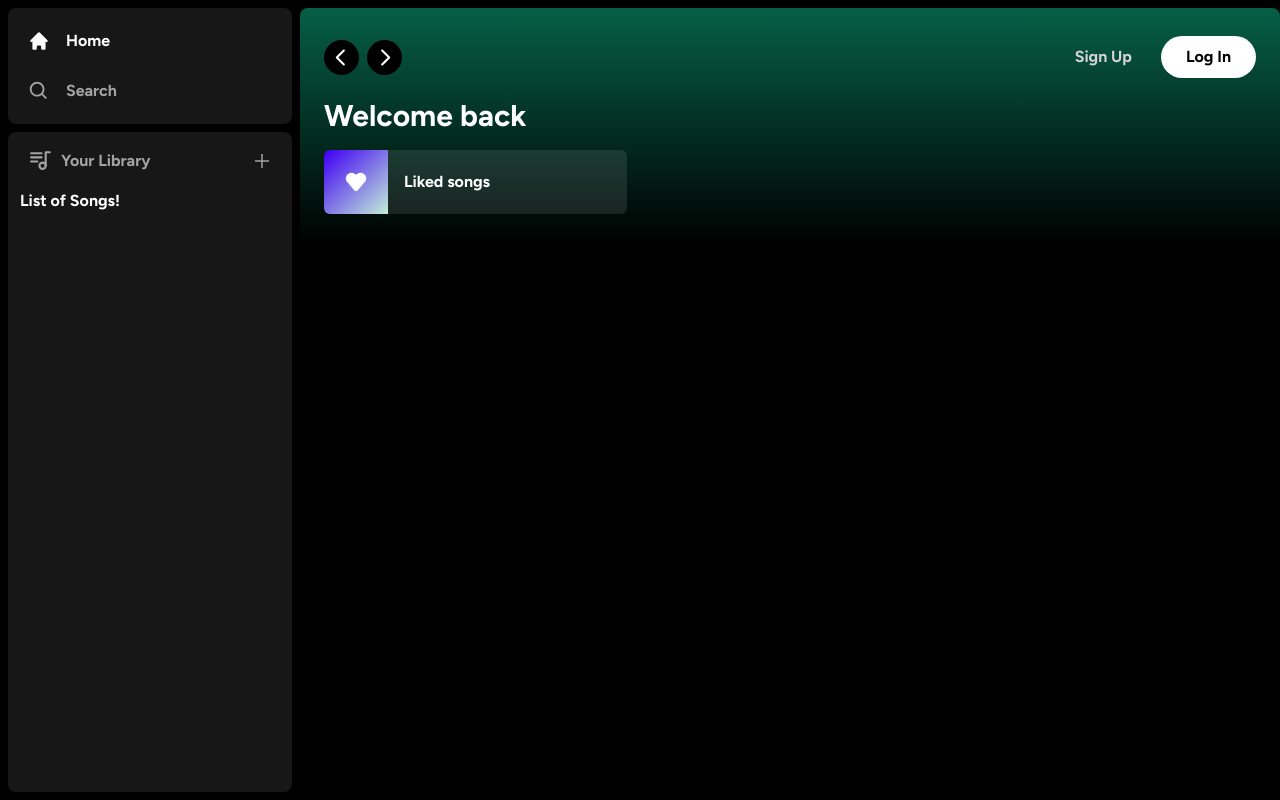
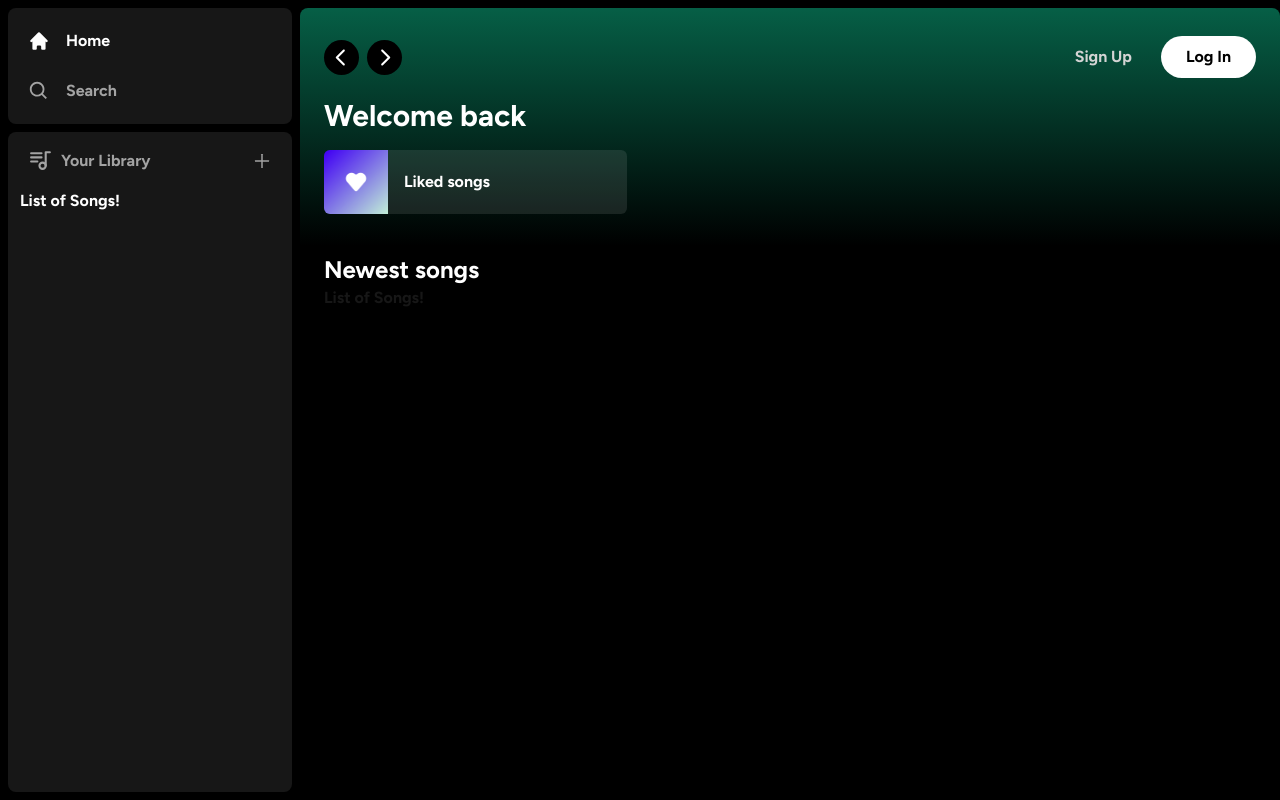
Before and after one commit to Muhammad-Hilmann-f/spotify-clone, a Next.js app: page / in a window 1280 px wide. Built offline with nearby package versions, Linux system fonts and the light colour scheme.

Commit message:
add main content #1

```diff
--- a/app/(site)/page.tsx
+++ b/app/(site)/page.tsx
@@ -9,10 +9,20 @@
           <div className="mb-2">
             <h1 className="text-white text-3xl font-semibold">Welcome back</h1>
             <div className="grid grid-cols-1 sm:grid-cols-2 xl:grid-cols-3 2xl:grid-cols-4 gap-3 mt-4">
-              <ListItem image="/images/liked.png" name="Liked songs" />
+              <ListItem
+                image="/images/liked.png"
+                name="Liked songs"
+                href="liked"
+              />
             </div>
           </div>
         </Header>
+        <div className="mt-2 mb-7 px-6">
+          <div className="flex juatify-between items-center">
+            <h1 className="text-white text-2xl font-semibold">Newest songs</h1>
+          </div>
+          <div>List of Songs!</div>
+        </div>
       </div>
     </>
   );
--- a/components/ListItem.tsx
+++ b/components/ListItem.tsx
@@ -1,7 +1,7 @@
 "use client";
 
 import Image from "next/image";
-import { useRouter } from "next/router";
+import { useRouter } from "next/navigation";
 import { FaPlay } from "react-icons/fa";
 
 interface ListItemProps {
@@ -10,13 +10,16 @@
   href: string;
 }
 const ListItem: React.FC<ListItemProps> = ({ image, name, href }) => {
-  //const router = useRouter();
+  const router = useRouter();
   const onClick = () => {
     // add authentication before push
     router.push(href);
   };
   return (
-    <button className="relative group flex items-center rounded-md overflow-hidden gap-x-4 bg-neutral-100/10 hover:bg-neutral-100/20 transition pr-4">
+    <button
+      onClick={onClick}
+      className="relative group flex items-center rounded-md overflow-hidden gap-x-4 bg-neutral-100/10 hover:bg-neutral-100/20 transition pr-4"
+    >
       <div className="relative min-h-[64px] min-w-[64px]">
         <Image className="object-cover" fill src={image} alt="Image" />
       </div>
```
